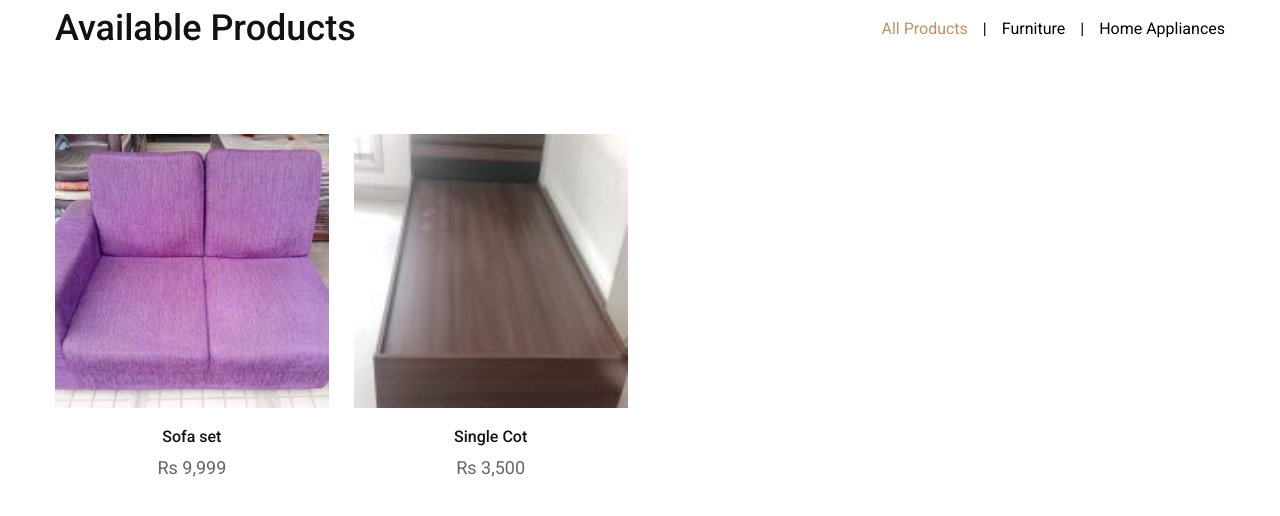
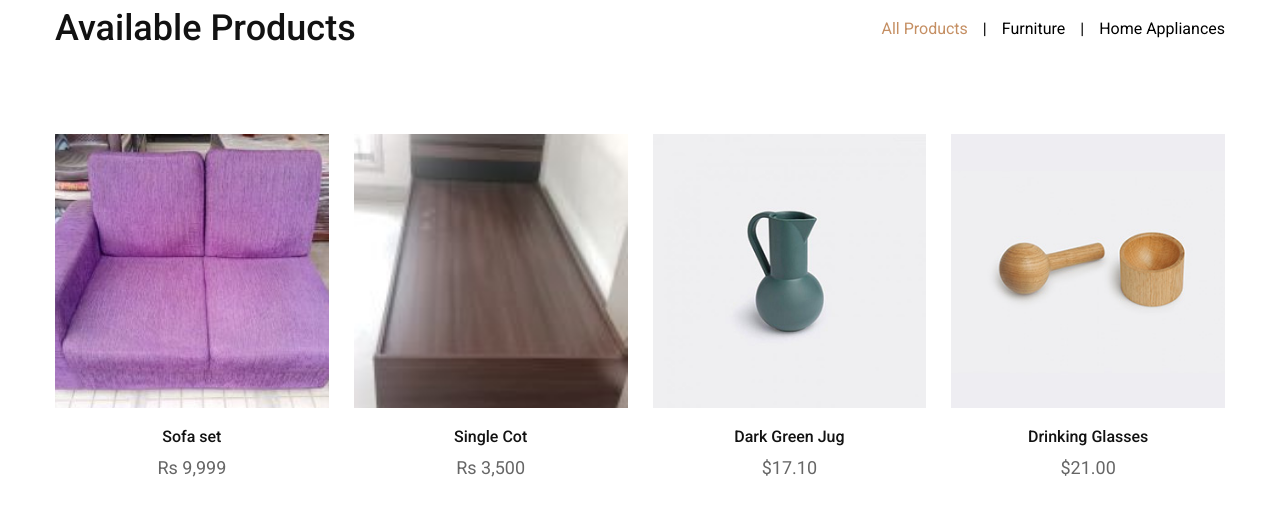
Before and after one commit to Aslimart/Almadeenastore, a plain HTML site: page index.html in a window 1280 px wide. Shown: the part 1774-2290 px from the top of the page. Drawn offline with nearby package versions, Linux system fonts and the light colour scheme; a web font is replaced by a local one.

Commit message:
Update index.html

```diff
--- a/index.html
+++ b/index.html
@@ -548,8 +548,7 @@
 
               </div>
             </li>
-
-<!--             <li class="accessory">
+          <li class="accessory">
               <div class="product-card">
 
                 <a href="https://wa.me/message/OWMY52PKVFJEK1" class="card-banner img-holder has-before" style="--width: 300; --height: 300;">
@@ -1238,7 +1237,7 @@
             </li>
 
           </ul>
-  </div> -->
+  </div>
       </section>
 
 
```
